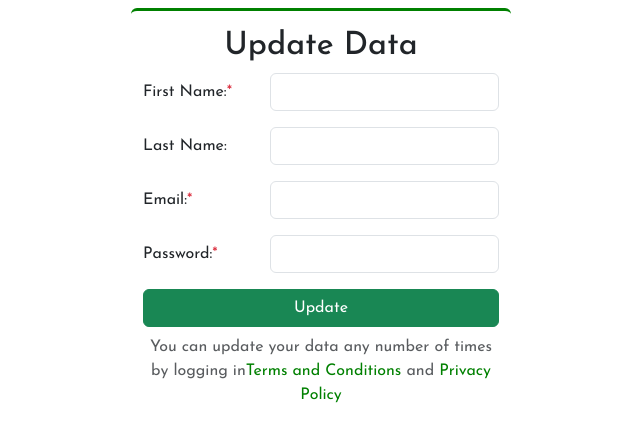
After one commit to Sowbaranika1111/Projects, a PHP site: page /edit.php in a window 1280 px wide. The commit adds this page. Shown: the top 442 px of the page, without its empty margins (319-959 px from the left). Run offline with PHP 8.4, Linux system fonts and the light colour scheme.

Commit message:
Updating user data by themselves completed

```diff
--- a/travelWebsiteHomePg/controller/display.php
+++ b/travelWebsiteHomePg/controller/display.php
@@ -21,8 +21,8 @@ class Display
             // Getting no. of rows
             $numRows = $resultSet->num_rows;
             if ($numRows > 0) {
-                while ($row = $resultSet->fetch_assoc()) {
-                    $userData[] = $row;
+                while ($userDetailsRow = $resultSet->fetch_assoc()) {
+                    $userData[] = $userDetailsRow;
                 }
                 return $userData;
             } else {
--- /dev/null
+++ b/travelWebsiteHomePg/edit.php
@@ -0,0 +1,157 @@
+<?php
+// include "./partials/head.php";
+// include "db_conn.php";
+// include 'controller/display.php';
+// error_reporting(E_ALL);
+// ini_set('display_errors', 1);
+
+
+// // echo $_GET['id'];
+// $id = $_GET['id'];
+
+// $sql = "SELECT * FROM `signup` WHERE id='$id'";
+
+// // Execute the query
+// $data = mysqli_query($conn, $sql);
+
+// // Getting no. of rows
+// $numRows = mysqli_num_rows($data);
+// $userDetailsRow = mysqli_fetch_assoc($data);
+
+include "./partials/head.php";
+// include "db_conn.php";
+include 'controller/display.php';
+error_reporting(E_ALL);
+ini_set('display_errors', 1);
+
+if ($_SERVER["REQUEST_METHOD"] == "GET" && isset($_GET['id'])) {
+    $id = $_GET['id'];
+
+    // Fetch user details by ID
+    $userData = Display::display();
+    $userDetailsRow = null;
+    foreach ($userData as $row) {
+        if ($row['id'] == $id) {
+            $userDetailsRow = $row;
+            break;
+        }
+    }
+}
+
+?>
+
+<head>
+    <link rel="stylesheet" href="css/style.css">
+</head>
+
+<body class="loginRegister-body">
+    <div class="container">
+        <div class="row mt-2 ">
+            <div class="col-lg-4 bg-white m-auto rounded-top wrapper">
+                <h2 class="text-center pt-3">Update Data</h2>
+                <!-- Form start -->
+                <form action="" method="POST">
+                    <div class="mb-3 row">
+                        <label for="firstName" class="col-lg-4 col-form-label">First Name:<span class="text-danger">*</span></label>
+                        <div class="col-lg-8">
+                            <input type="text" class="form-control" name="firstName" id="firstName" value="<?php echo isset($userDetailsRow['firstName']) ? $userDetailsRow['firstName'] : '' ?>" required />
+                        </div>
+                    </div>
+                    <div class="mb-3 row">
+                        <label for="lastName" class="col-lg-4 col-form-label">Last Name:</label>
+                        <div class="col-lg-8">
+                            <input type="text" class="form-control" name="lastName" id="lastName" value="<?php echo isset($userDetailsRow['lastName']) ? $userDetailsRow['lastName'] : '' ?>" />
+                        </div>
+                    </div>
+                    <div class="mb-3 row">
+                        <label for="email" class="col-lg-4 col-form-label">Email:<span class="text-danger">*</span></label>
+                        <div class="col-lg-8">
+                            <input type="email" class="form-control" name="email" id="email" value="<?php echo isset($userDetailsRow['email']) ? $userDetailsRow['email'] : '' ?>" required />
+                        </div>
+                    </div>
+                    <div class="mb-3 row">
+                        <label for="password" class="col-lg-4 col-form-label">Password:<span class="text-danger">*</span></label>
+                        <div class="col-lg-8">
+                            <input type="password" class="form-control" name="password" id="password" value="<?php echo isset($userDetailsRow['password']) ? $userDetailsRow['password'] : '' ?>" required />
+                        </div>
+                    </div>
+                    <div class="d-grid">
+                        <button type="submit" class="btn btn-success" name="submit">Update</button>
+                        <p class="text-center text-muted mt-2">You can update your data any number of times by logging in<a href="#">Terms and
+                                Conditions</a> and <a href="#">Privacy Policy</a></p>
+                    </div>
+                </form>
+
+            </div>
+        </div>
+    </div>
+</body>
+
+<?php
+if ($_SERVER["REQUEST_METHOD"] == "POST" && isset($_POST['submit'])) {
+    // Handle form submission
+    $fname = $_POST['firstName'];
+    $lname = $_POST['lastName'];
+    $email = $_POST['email'];
+    $password = $_POST['password'];
+
+
+    ////Update user data in the database
+    // try {
+    //     $conn = Database::getConnection();
+    //     $sql = "UPDATE signup SET firstName = ?, lastName = ?, email = ?, password = ? WHERE id = ?";
+    //     $stmt = $conn->prepare($sql);
+    //     $stmt->execute([$fname, $lname, $email, $password, $_GET['id']]);
+
+    //     if ($stmt->affected_rows > 0) {
+    //         echo 'Data Updated';
+    //     } else {
+    //         echo 'Not Updated';
+    //     }
+    // } catch (PDOException $e) {
+    //     error_log("Error: " . $e->getMessage());
+    //     echo 'Error updating data';
+    // }
+    //======================new
+    if ($_SERVER["REQUEST_METHOD"] == "POST" && isset($_POST['submit'])) {
+        // Handle form submission
+        // Update user data in the database
+        try {
+            $conn = Database::getConnection();
+            $sql = "UPDATE signup SET firstName = ?, lastName = ?, email = ?, password = ? WHERE id = ?";
+            $stmt = $conn->prepare($sql);
+            $stmt->execute([$_POST['firstName'], $_POST['lastName'], $_POST['email'], $_POST['password'], $_GET['id']]);
+
+            if ($stmt->affected_rows > 0) {
+                echo 'Data Updated';
+            }
+            elseif($stmt->affected_rows == 0){
+                echo 'No change is found';
+            } else {
+                echo 'Not Updated';
+            }
+        } catch (PDOException $e) {
+            error_log("Error: " . $e->getMessage());
+            echo 'Error updating data';
+        }
+    }
+}
+
+
+// if (isset($_POST['submit'])) {
+//     $fname = $_POST['firstName'];
+//     $lname = $_POST['lastName'];
+//     $email = $_POST['email'];
+//     $password = $_POST['password'];
+
+//     $query = "INSERT INTO signup (firstName,lastName,email,password) VALUES ('$fname','$lname','$email','$password')";
+//     $data = mysqli_query($conn, $query);
+//     $total = mysqli_num_rows($data);
+
+//     if ($data) {
+//         echo 'Data Updated';
+//     } else {
+//         echo 'Not Updated';
+//     }
+// }
+?>
--- a/travelWebsiteHomePg/login.php
+++ b/travelWebsiteHomePg/login.php
@@ -44,6 +44,7 @@ if (isset($_POST["submit"])) {
 
     if (User::login($email, $password)) {
         // header("Location: travel.php");
+        // header("Location: display.php");
         header("Location: display.php");
     } else {
         echo "Login failed. Please check your credentials.";
```
Also changed, not shown: travelWebsiteHomePg/display.php (+4 -14 lines).
